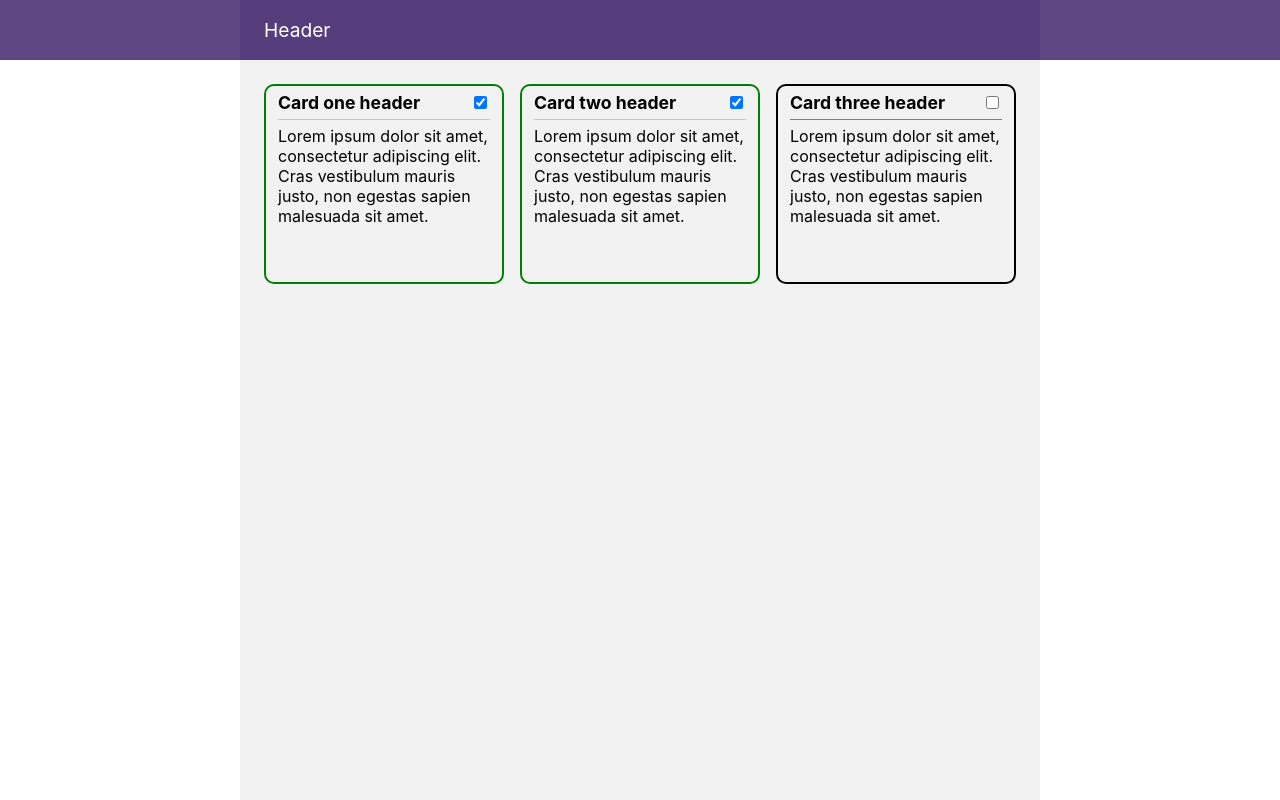
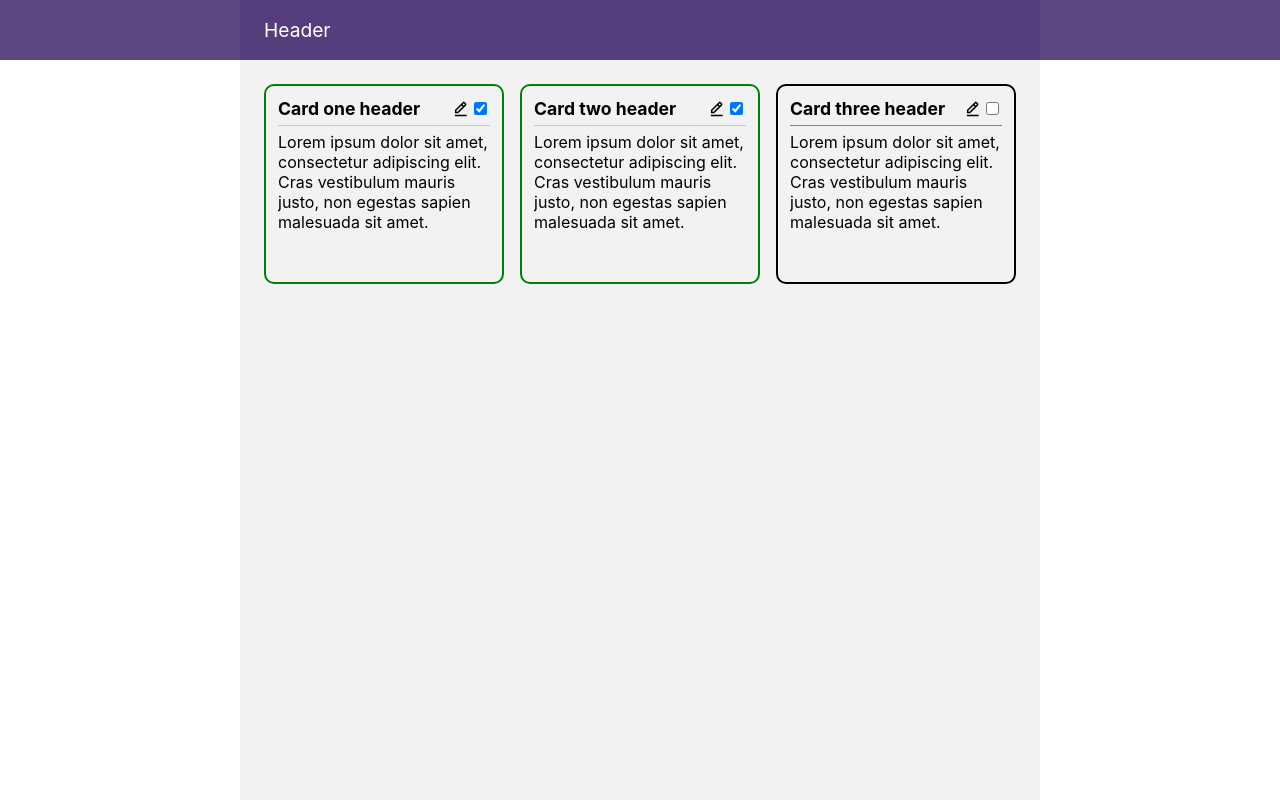
Before and after one commit to Jaskon/react-udemy-course, a React (Create React App) app: page / in a window 1280 px wide. Built offline with nearby package versions, Linux system fonts and the light colour scheme.

Commit message:
Card editing mode

```diff
--- a/package.json
+++ b/package.json
@@ -10,6 +10,7 @@
     "node-sass": "^5.0.0",
     "react": "^17.0.1",
     "react-dom": "^17.0.1",
+    "react-icons": "^4.2.0",
     "react-scripts": "4.0.3",
     "web-vitals": "^1.1.1"
   },
--- a/src/App/App.js
+++ b/src/App/App.js
@@ -36,10 +36,25 @@ function App() {
       caption={one.caption}
       content={one.content}
       selected={one.selected}
+      editMode={one.editing}
       onSelect={() => setCardsState(
         cardsState.map(newOne =>
           newOne.id === one.id
             ? {...newOne, selected: !newOne.selected}
+            : newOne
+        )
+      )}
+      onEdit={editing => setCardsState(
+        cardsState.map(newOne =>
+          newOne.id === one.id
+            ? {...newOne, editing, selected: false}
+            : newOne
+        )
+      )}
+      onEditSave={({ caption, content }) => setCardsState(
+        cardsState.map(newOne =>
+          newOne.id === one.id
+            ? {...newOne, caption, content, editing: false}
             : newOne
         )
       )}
--- a/src/Card/Card.js
+++ b/src/Card/Card.js
@@ -1,13 +1,68 @@
+import { useState } from 'react';
 import cl from 'classnames';
 import './Card.scss';
+import { BiEditAlt, BiXCircle, BiSave } from 'react-icons/bi';
 
-function Card({ className, caption, content, onSelect, selected = false }) {
+function Card({ className, caption, content, onSelect, onEdit, onEditSave,
+                editMode = false, selected = false }) {
+
+  // New values state
+  const [state, setState] = useState({ caption, content });
 
   const onHeaderClick = () => {
-    if (onSelect !== undefined) {
-      return onSelect(!selected);
+    if (onSelect !== undefined && !editMode) {
+      onSelect();
     }
   };
+
+  const onEditClick = e => {
+    // Prevent from clicking on the header
+    e.stopPropagation();
+    if (onEdit !== undefined) {
+      // setState({ caption, content });
+      onEdit(true);
+    }
+  }
+
+  const onSaveClick = e => {
+    e.stopPropagation();
+    if (onEditSave !== undefined) {
+      // onEditSave(state);
+      onEditSave(state);
+    }
+  }
+
+  const onCancelClick = e => {
+    e.stopPropagation();
+    if (onEdit !== undefined) {
+      setState({ caption, content });
+      onEdit(false);
+    }
+  }
+
+  const headerButtonsRendered = editMode
+    ? <>
+      <BiSave className={'Card__icon-save'} onClick={onSaveClick}/>
+      <BiXCircle className={'Card__icon-cancel'} onClick={onCancelClick}/>
+    </>
+    : <>
+      <BiEditAlt className={'Card__icon-edit'} onClick={onEditClick} />
+      <input type={'checkbox'} checked={selected} readOnly />
+    </>;
+
+  const captionRendered = editMode
+    ? <input
+        onChange={e => setState({...state, caption: e.target.value})}
+        defaultValue={state.caption} />
+    : <div className={'Card__caption'}>{caption}</div>;
+
+  const contentRendered = editMode
+    ? <textarea
+        className={'Card__input-content'}
+        onChange={e => setState({...state, content: e.target.value})}
+        defaultValue={state.content}
+        />
+    : <div className={'Card__content'}>{content}</div>;
 
   return (
     <div className={className}>
@@ -17,14 +72,16 @@ function Card({ className, caption, content, onSelect, selected = false }) {
           className={cl('Card__header', 'Card__clickable')}
           onClick={onHeaderClick}
         >
-          <div>{caption}</div>
-          <input type={'checkbox'} checked={selected} readOnly />
+          <div className={'Card__caption-wrapper'}>{captionRendered}</div>
+          <div className={'Card__header-buttons'}>
+            {headerButtonsRendered}
+          </div>
         </div>
 
         <div className={'Card__divider'} />
 
-        <div className={'Card__content'}>
-          {content}
+        <div className={'Card__content-wrapper'}>
+          {contentRendered}
         </div>
       </div>
 
--- a/src/Card/Card.scss
+++ b/src/Card/Card.scss
@@ -1,11 +1,12 @@
-$card-padding-horizontal: 12px;
-$card-padding-vertical: 6px;
+$card-padding: 12px;
 
 .Card {
   border: 2px solid black;
   border-radius: 10px;
-  min-height: 200px;
-  padding: $card-padding-vertical $card-padding-horizontal;
+  display: flex;
+  flex-direction: column;
+  height: 200px;
+  padding: $card-padding;
   width: 240px;
 }
 
@@ -17,14 +18,44 @@ $card-padding-vertical: 6px;
   user-select: none;
 }
 
+.Card__header-buttons {
+  display: flex;
+  align-items: center;
+}
+
 .Card__divider {
   height: 1px;
   background-color: gray;
-  margin: $card-padding-vertical 0;
+  margin: $card-padding/2 0;
+}
+
+
+.Card__caption-wrapper {
+  overflow: hidden;
+  white-space: nowrap;
+}
+
+.Card__caption {
+  overflow: hidden;
+  text-overflow: ellipsis;
+}
+
+.Card__content-wrapper {
+  flex-grow: 1;
+  height: 100%;
+  min-height: 0;
 }
 
 .Card__content {
+  max-height: 100%;
+  overflow-y: auto;
+}
 
+.Card__input-content {
+  height: 100%;
+  max-width: 100%;
+  min-width: 100%;
+  resize: none;
 }
 
 
@@ -38,3 +69,13 @@ $card-padding-vertical: 6px;
 .Card__clickable {
   cursor: pointer;
 }
+
+.Card__icon-edit:hover {
+  color: mediumblue;
+}
+.Card__icon-save:hover {
+  color: green;
+}
+.Card__icon-cancel:hover {
+  color: red;
+}
```
Also changed, not shown: 1 other file (tests, documents, lock files or other folders).
